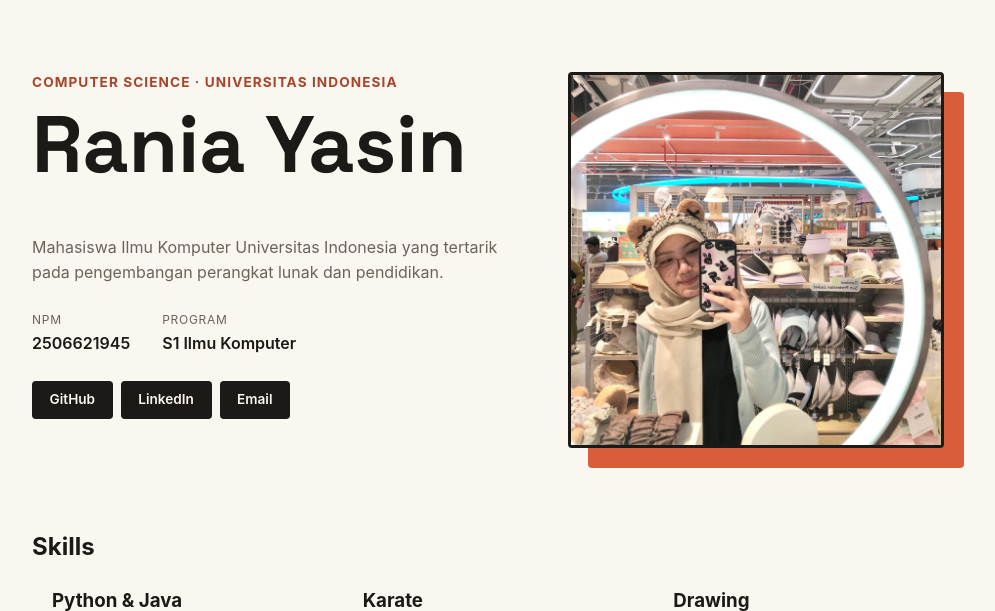
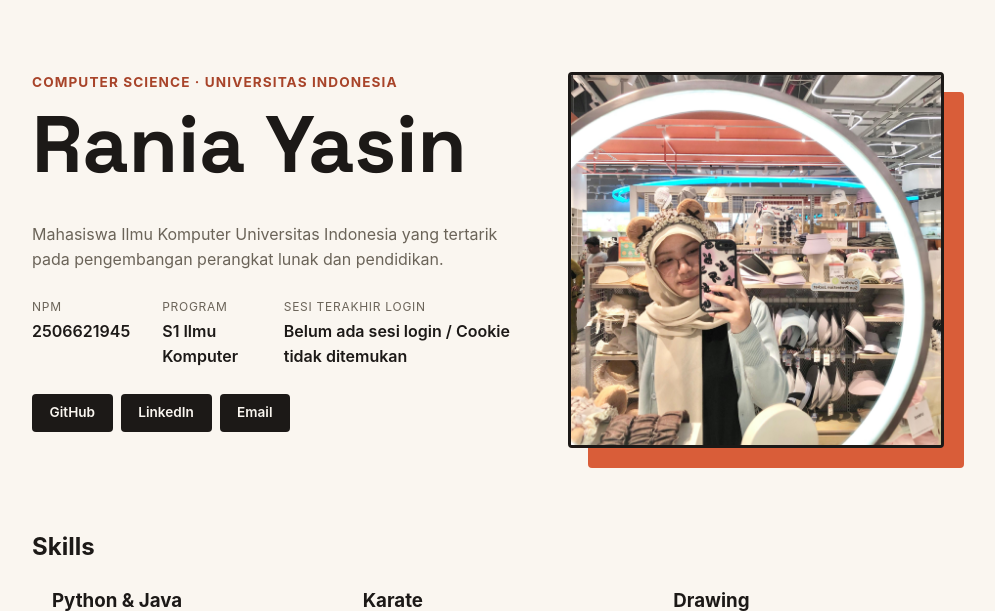
Before and after one commit to raniaysnn/myportofolio, a Django app: page / in a window 1280 px wide. Shown: the part 81-692 px from the top of the page, without its empty margins (152-1147 px from the left). Run offline with Django 5.2, Linux system fonts and the light colour scheme.

Commit message:
Bagian 2 - Session, Cookies, dan CSRF (Done)

```diff
--- a/main/views.py
+++ b/main/views.py
@@ -1,3 +1,5 @@
+import datetime
+
 from django.contrib import messages
 from django.core import serializers
 from django.http import HttpResponse
@@ -12,6 +14,7 @@ from main.forms import ProjectForm, ExperienceForm # tugas3
 
 
 def show_main(request):
+    last_login = request.COOKIES.get('last_login', 'Belum ada sesi login / Cookie tidak ditemukan')
     context = {
         "name": "Rania Yasin",
         "npm": "2506621945",
@@ -20,6 +23,7 @@ def show_main(request):
             "Mahasiswa Ilmu Komputer Universitas Indonesia yang tertarik "
             "pada pengembangan perangkat lunak dan pendidikan."
         ),
+        "last_login": last_login,
     }
     return render(request, "index.html", context)
 
@@ -159,7 +163,7 @@ def register(request):
         return redirect("main:login")
 
     context = {
-        "name": "Burhan",
+        "name": "Rena",
         "form": form,
     }
     return render(request, "register.html", context)
@@ -168,8 +172,11 @@ def login_user(request):
     form = AuthenticationForm(request, data=request.POST or None)
 
     if request.method == "POST" and form.is_valid():
-        login(request, form.get_user())
-        return redirect("main:show_main")
+        user = form.get_user()
+        login(request, user)
+        response = redirect("main:show_main")
+        response.set_cookie('last_login', datetime.datetime.now().strftime('%Y-%m-%d %H:%M:%S'))
+        return response
 
     context = {
         "name": "Rena",
@@ -179,4 +186,6 @@ def login_user(request):
 
 def logout_user(request):
     logout(request)
-    return redirect("main:show_main")
+    response = redirect("main:show_main")
+    response.delete_cookie('last_login')
+    return response
--- a/templates/index.html
+++ b/templates/index.html
@@ -36,17 +36,18 @@
                 </p>
 
                 <dl class="meta-list">
-
                     <div class="meta-row">
                         <dt>NPM</dt>
                         <dd>{{ npm }}</dd>
                     </div>
-
                     <div class="meta-row">
                         <dt>Program</dt>
                         <dd>{{ study_program }}</dd>
                     </div>
-
+                    <div class="meta-row">
+                        <dt>Sesi Terakhir Login</dt>
+                        <dd>{{ last_login }}</dd>
+                    </div>
                 </dl>
 
                 <div class="social-links">
```
